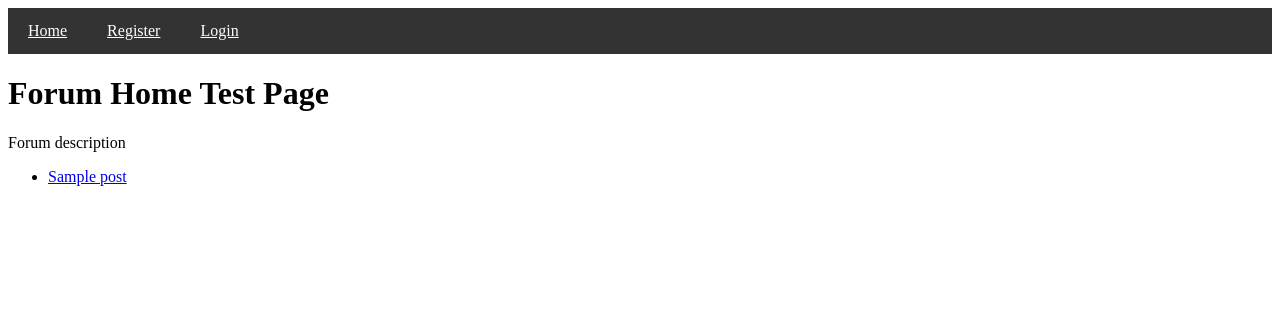
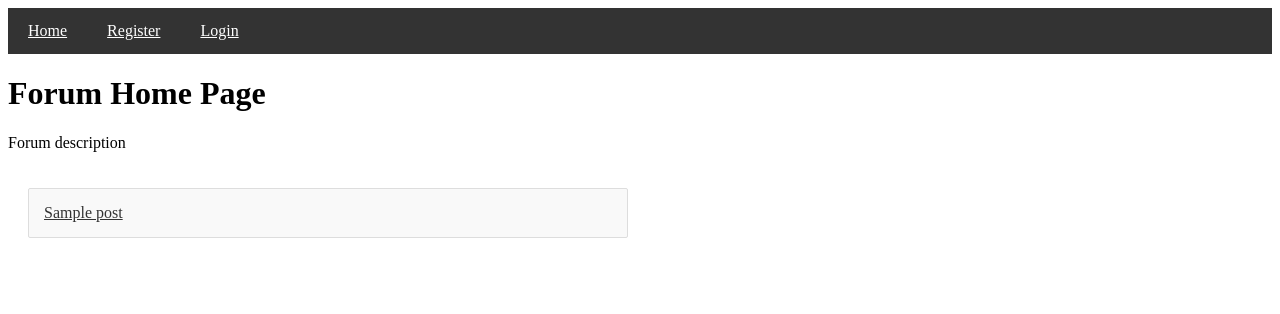
Before and after one commit to UniversEnjoyer/flask-forum, a Flask app: page / in a window 1280 px wide. Shown: the top 314 px of the page. Run offline with Flask 3, Linux system fonts and the light colour scheme; tables that the repository leaves empty hold one stand-in row (values such as "Sample post").

Commit message:
Update home page

```diff
--- a/forum/routes.py
+++ b/forum/routes.py
@@ -12,7 +12,7 @@ from forum.models import Post
 def home():
     return render_template(
         'home.html',
-        title='Forum Home Test Page',
+        title='Forum Home Page',
         description='Forum description',
         posts=Post.query.all()
     )
--- a/forum/static/css/style.css
+++ b/forum/static/css/style.css
@@ -44,6 +44,25 @@
   margin-bottom: 15px;
 }
 
+.posts {
+  display: flex;
+  flex-direction: column;
+  gap: 15px;
+  width: 90%;
+  max-width: 600px;
+  padding: 20px;
+}
+
+.post-item {
+  display: block;
+  padding: 15px;
+  background: #f9f9f9;
+  color: #333;
+  border-radius: 2px;
+  border: 1px solid #ddd;
+  box-sizing: border-box;
+}
+
 input[type="submit"] {
     background: #f1f1f1;
     color: black;
--- a/forum/templates/home.html
+++ b/forum/templates/home.html
@@ -11,10 +11,10 @@
         {% if current_user.is_authenticated %}
             <p>Hi {{ current_user.username }}!</p>
         {% endif %}
-        <ul>
+        <div class = "posts">
             {% for post in posts %}
-                <li> <a href="{{ url_for('view_post', post_id=post.id) }}">{{ post.title }}</a> </li>
+                <a class = "post-item" href="{{ url_for('view_post', post_id=post.id) }}">{{ post.title }}</a>
             {% endfor %}
-        </ul>
+        </div>
     </div>
 {% endblock %}
```
